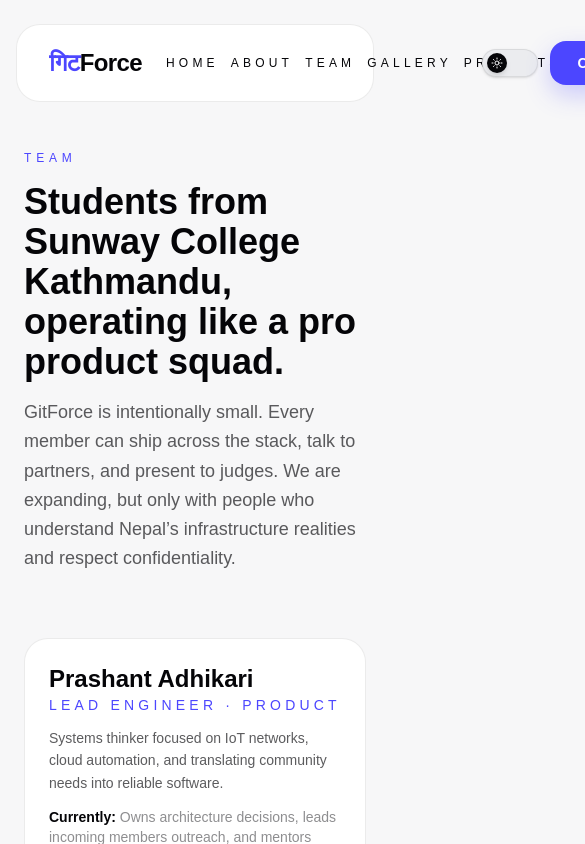
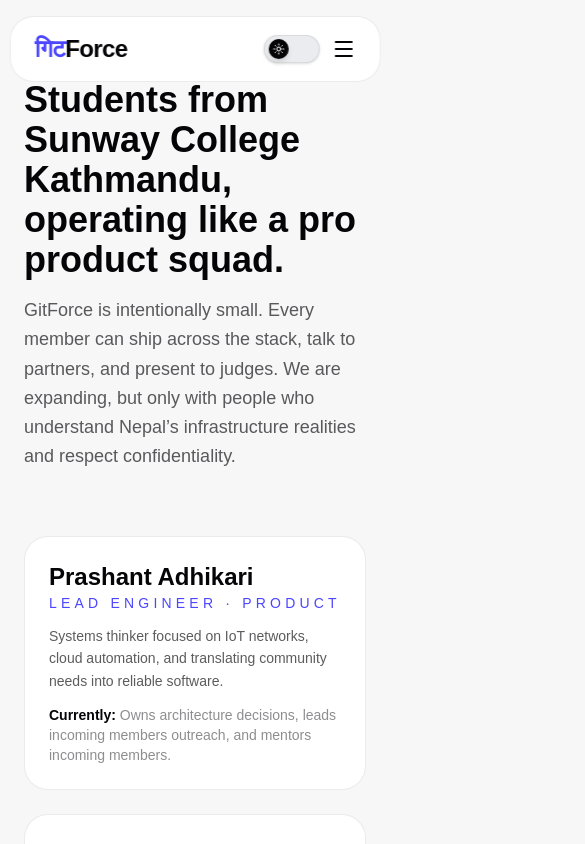
Before and after one commit to pr4shxnt/gitforce, a Next.js app in the folder frontend/: page /team in a window 390 px wide. Shown: the top 844 px of the page, 585 px wide, since content can reach past the window. Built offline with nearby package versions, Linux system fonts and the light colour scheme.

Commit message:
Frontend: gaand faad responsive push

```diff
--- a/frontend/app/Components/Root/Navbar.tsx
+++ b/frontend/app/Components/Root/Navbar.tsx
@@ -10,7 +10,7 @@
   return (
     <>
     <nav
-        className='flex mx-auto mt-6 w-11/12 max-w-6xl rounded-3xl justify-between items-center px-8 py-4 backdrop-blur-md gap-6 surface-card'
+        className='md:flex hidden mx-auto mt-6 w-11/12 max-w-6xl rounded-3xl justify-between items-center px-8 py-4 backdrop-blur-md gap-6 surface-card'
     >
         <div className="w-full">
             <h2 className="text-2xl font-bold tracking-tight" style={{ color: 'var(--foreground)' }}>
--- /dev/null
+++ b/frontend/app/Components/Root/ResNavbar.tsx
@@ -0,0 +1,55 @@
+'use client'
+
+import { Menu, X } from 'lucide-react'
+import React, { useState } from 'react'
+import ThemeToggle from '../UI/ThemeToggle'
+import Link from 'next/link'
+
+const ResNavbar = () => {
+  const [isMenuOpen, setIsMenuOpen] = useState<boolean>(false)
+
+  return (
+    <nav className="md:hidden fixed top-4 left-1/2 transform -translate-x-1/2 w-[95%] max-w-6xl rounded-3xl flex justify-between items-center px-6 py-4 backdrop-blur-md gap-4 surface-card z-50">
+      {/* Logo */}
+      <div>
+        <h2 className="text-2xl font-bold tracking-tight" style={{ color: 'var(--foreground)' }}>
+          <span style={{ color: 'var(--accent)' }}>गिट</span>Force
+        </h2>
+      </div>
+
+      {/* Menu + Theme */}
+      <div className="flex items-center gap-3">
+        <ThemeToggle />
+        <button
+          onClick={() => setIsMenuOpen(!isMenuOpen)}
+          className="focus:outline-none"
+        >
+          {isMenuOpen ? <X size={24} /> : <Menu size={24} />}
+        </button>
+      </div>
+
+      {/* Dropdown Menu */}
+      {isMenuOpen && (
+        <div  className="absolute backdrop-blur-2xl top-full mt-1 left-1/2 transform -translate-x-1/2 w-full rounded-2xl bg-background shadow-lg flex flex-col items-center justify-center font-medium gap-4 py-6 text-lg uppercase tracking-[0.35em] transition-all duration-300">
+          <Link onClick={()=> setIsMenuOpen(false)} href="/" className="nav-link w-full text-center py-2 hover:bg-accent/10 rounded-xl">
+            Home
+          </Link>
+          <Link onClick={()=> setIsMenuOpen(false)} href="/about" className="nav-link w-full text-center py-2 hover:bg-accent/10 rounded-xl">
+            About
+          </Link>
+          <Link onClick={()=> setIsMenuOpen(false)} href="/team" className="nav-link w-full text-center py-2 hover:bg-accent/10 rounded-xl">
+            Team
+          </Link>
+          <Link onClick={()=> setIsMenuOpen(false)} href="/gallery" className="nav-link w-full text-center py-2 hover:bg-accent/10 rounded-xl">
+            Gallery
+          </Link>
+          <Link onClick={()=> setIsMenuOpen(false)} href="/projects" className="nav-link w-full text-center py-2 hover:bg-accent/10 rounded-xl">
+            Projects
+          </Link>
+        </div>
+      )}
+    </nav>
+  )
+}
+
+export default ResNavbar
--- a/frontend/app/about/page.tsx
+++ b/frontend/app/about/page.tsx
@@ -1,4 +1,5 @@
 import Navbar from "../Components/Root/Navbar";
+import ResNavbar from "../Components/Root/ResNavbar";
 
 const commitments = [
   {
@@ -25,6 +26,7 @@
   return (
     <>
       <Navbar />
+      <ResNavbar/>
       <main className="px-6 md:px-10 lg:px-16 py-12 space-y-16">
         <section className="max-w-6xl mx-auto space-y-6">
           <p className="text-xs uppercase tracking-[0.4em]" style={{ color: "var(--accent)" }}>
--- a/frontend/app/gallery/page.tsx
+++ b/frontend/app/gallery/page.tsx
@@ -1,4 +1,5 @@
 import Navbar from "../Components/Root/Navbar";
+import ResNavbar from "../Components/Root/ResNavbar";
 
 const milestones = [
   {
@@ -23,6 +24,7 @@
   return (
     <>
       <Navbar />
+      <ResNavbar/>
       <main className="px-6 md:px-10 lg:px-16 py-12 space-y-16">
         <section className="max-w-6xl mx-auto space-y-4">
           <p className="text-xs uppercase tracking-[0.4em]" style={{ color: "var(--accent)" }}>
--- a/frontend/app/page.tsx
+++ b/frontend/app/page.tsx
@@ -1,4 +1,5 @@
 import Navbar from "./Components/Root/Navbar";
+import ResNavbar from "./Components/Root/ResNavbar";
 
 const stats = [
   { label: "Hackathons led", value: "3" },
@@ -69,6 +70,7 @@
   return (
     <>
       <Navbar />
+      <ResNavbar/>
       <main className="px-6 md:px-10 lg:px-16 py-12 md:py-16 space-y-20">
         <section className="max-w-6xl mx-auto grid gap-12 lg:grid-cols-[3fr,2fr] items-center">
           <div className="space-y-7">
@@ -243,11 +245,11 @@
             >
               tracks
             </p>
-            <div className="flex w-full gap-4">
+            <div className="md:flex flex flex-col w-full gap-4">
               {partnerTracks.map(({ title, copy }) => (
                 <div
                   key={title}
-                  className="h-40 w-full rounded-2xl surface-card p-5 cursor-pointer [perspective:1000px] group"
+                  className="h-40 w-full rounded-2xl surface-card p-5 cursor-pointer perspective-[1000px] group"
                 >
                   <div className="relative w-full h-full transition-transform duration-500 [transform-style:preserve-3d] group-hover:[transform:rotateY(180deg)]">
                     {/* Front */}
--- a/frontend/app/projects/page.tsx
+++ b/frontend/app/projects/page.tsx
@@ -1,4 +1,5 @@
 import Navbar from "../Components/Root/Navbar";
+import ResNavbar from "../Components/Root/ResNavbar";
 
 const projects = [
   {
@@ -31,6 +32,7 @@
   return (
     <>
       <Navbar />
+      <ResNavbar/>
       <main className="px-6 md:px-10 lg:px-16 py-12 space-y-16">
         <section className="max-w-6xl mx-auto space-y-4">
           <p className="text-xs uppercase tracking-[0.4em]" style={{ color: "var(--accent)" }}>
--- a/frontend/app/team/page.tsx
+++ b/frontend/app/team/page.tsx
@@ -1,4 +1,5 @@
 import Navbar from "../Components/Root/Navbar";
+import ResNavbar from "../Components/Root/ResNavbar";
 
 const members = [
   {
@@ -25,6 +26,7 @@
   return (
     <>
       <Navbar />
+      <ResNavbar/>
       <main className="px-6 md:px-10 lg:px-16 py-12 space-y-16">
         <section className="max-w-6xl mx-auto space-y-4">
           <p className="text-xs uppercase tracking-[0.4em]" style={{ color: "var(--accent)" }}>
```
